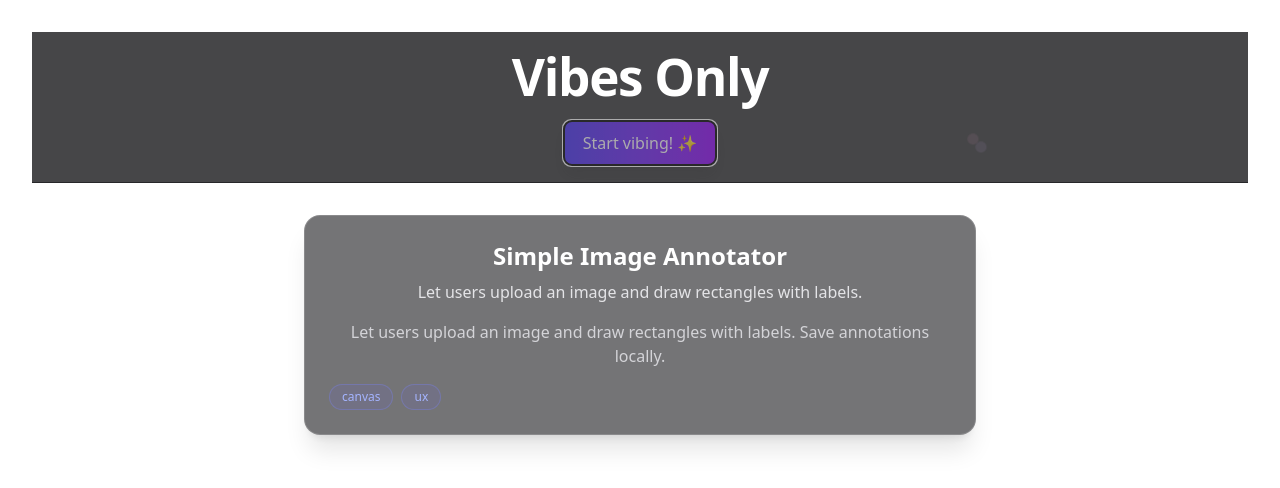
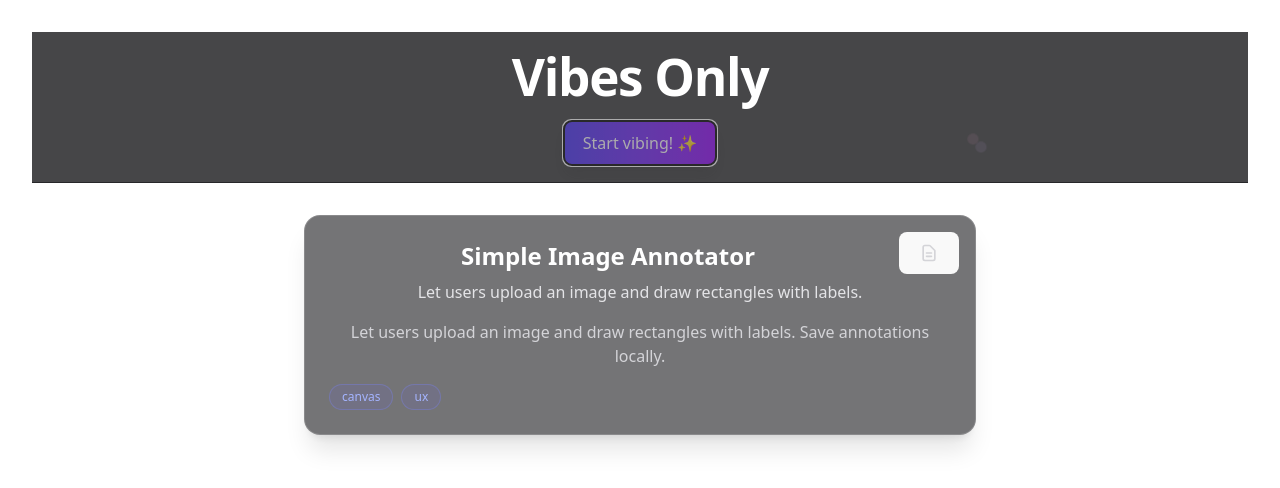
Before and after one commit to shaarselhorst/vibes-only, a Vue app in the folder 10-app/vibes-only/: page / in a window 1280 px wide. Both pictures are taken after a click on the button "Start vibing! ✨". Shown: the top 488 px of the page. Built offline with nearby package versions, Linux system fonts and the light colour scheme.

Commit message:
added copy button

```diff
--- a/10-app/vibes-only/src/components/IdeaCard.vue
+++ b/10-app/vibes-only/src/components/IdeaCard.vue
@@ -2,11 +2,54 @@
 import type { Idea } from '@/types/idea'
 
 defineProps<{ idea: Idea }>()
+
+const copyToClipboard = async (idea: Idea) => {
+  const formattedContent = `# ${idea.title}
+
+## Summary
+${idea.summary}
+
+## Objective
+${idea.objective}
+
+## Tags
+${idea.tags.join(', ')}
+`
+
+  try {
+    await navigator.clipboard.writeText(formattedContent)
+    // You could add a toast notification here if you want
+  } catch (err) {
+    console.error('Failed to copy to clipboard:', err)
+  }
+}
 </script>
 
 <template>
-  <div class="mt-8 mx-auto w-full max-w-2xl rounded-2xl border border-zinc-200/20 bg-zinc-900/60 p-6 shadow-xl backdrop-blur">
-    <h2 class="text-2xl font-bold text-white">{{ idea.title }}</h2>
+  <div class="mt-8 mx-auto w-full max-w-2xl rounded-2xl border border-zinc-200/20 bg-zinc-900/60 p-6 shadow-xl backdrop-blur relative">
+    <!-- Copy Button -->
+    <button
+      @click="copyToClipboard(idea)"
+      class="absolute top-4 right-4 p-2 rounded-lg border border-zinc-400/30 bg-zinc-800/60 hover:bg-zinc-700/60 transition-colors duration-200 group"
+      title="Copy idea to clipboard"
+    >
+      <svg
+        class="w-5 h-5 text-zinc-300 group-hover:text-white transition-colors duration-200"
+        fill="none"
+        stroke="currentColor"
+        viewBox="0 0 24 24"
+        xmlns="http://www.w3.org/2000/svg"
+      >
+        <path
+          stroke-linecap="round"
+          stroke-linejoin="round"
+          stroke-width="2"
+          d="M9 12h6m-6 4h6m2 5H7a2 2 0 01-2-2V5a2 2 0 012-2h5.586a1 1 0 01.707.293l5.414 5.414a1 1 0 01.293.707V19a2 2 0 01-2 2z"
+        />
+      </svg>
+    </button>
+
+    <h2 class="text-2xl font-bold text-white pr-16">{{ idea.title }}</h2>
     <p class="mt-2 text-zinc-200">{{ idea.summary }}</p>
     <p class="mt-4 text-zinc-300">{{ idea.objective }}</p>
     <div class="mt-4 flex flex-wrap gap-2">
```
Also changed, not shown: 1 other file (tests, documents, lock files or other folders).
